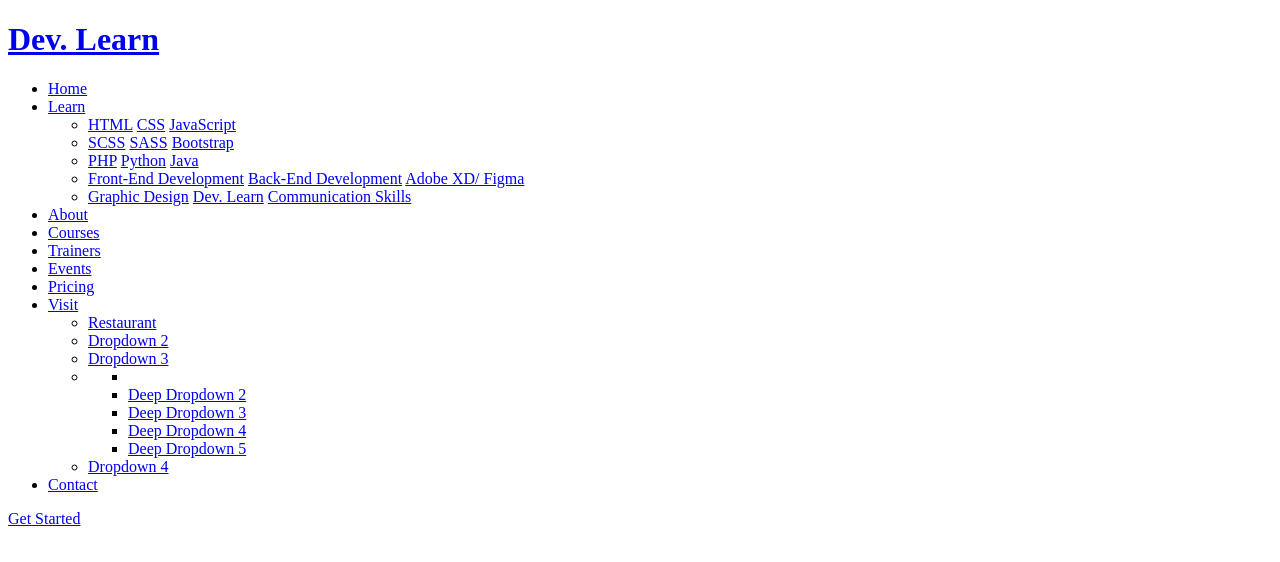
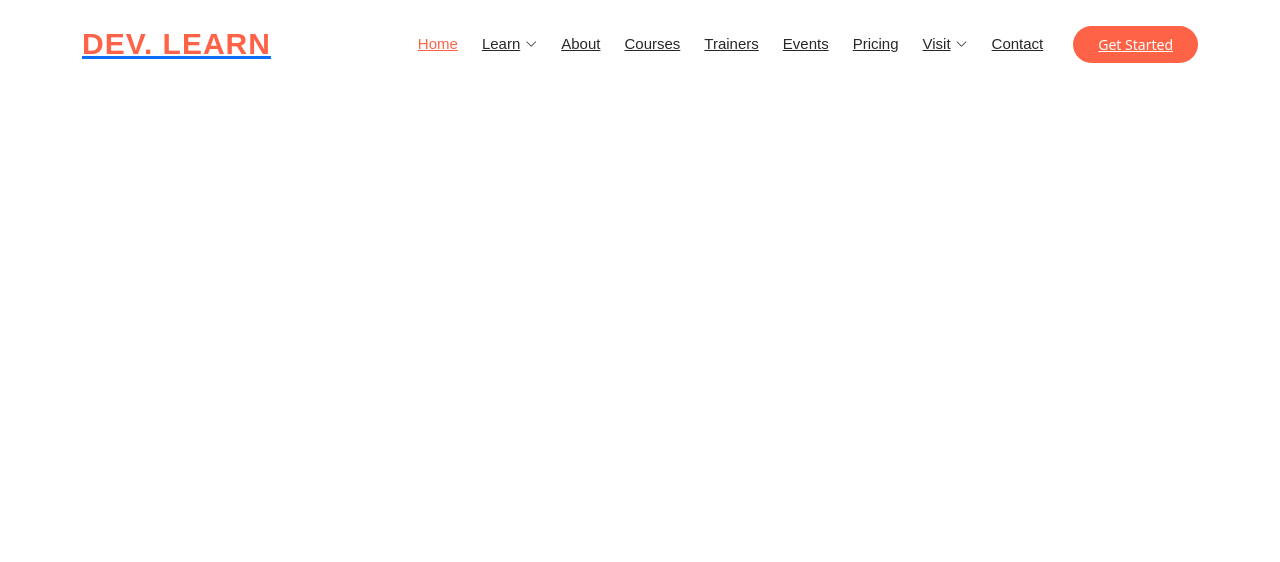
Before and after one commit to nkkwame/dev.-learn, a plain HTML site: page index.html in a window 1280 px wide. Drawn offline with Linux system fonts and the light colour scheme.

Commit message:
same details

```diff
--- a/assets/css/main.css
+++ b/assets/css/main.css
@@ -25,7 +25,7 @@
   --default-color-rgb: 68, 68, 68;
   --heading-color: #37423b;
   --heading-color-rgb: 55, 66, 59;
-  --accent-color: #5fcf80;
+  --accent-color: tomato;
   --accent-color-rgb: 95, 207, 128;
   --contrast-color: #ffffff;
   --contrast-color-rgb: 255, 255, 255;
@@ -34,9 +34,9 @@
 /* Nav Menu Colors */
 :root {
   --nav-color: #272828;
-  --nav-hover-color: #5fcf80;
+  --nav-hover-color: tomato;
   --nav-dropdown-color: #272828;
-  --nav-dropdown-hover-color: #5fcf80;
+  --nav-dropdown-hover-color: tomato;
   --nav-dropdown-background-color: #ffffff;
 }
 
--- a/index.html
+++ b/index.html
@@ -6,9 +6,18 @@
   <meta content="width=device-width, initial-scale=1.0" name="viewport">
   <meta content="" name="wed development">
   <meta content="" name="code , programming">
+  <title>Dev. Learn</title>
 
+  <!-- Main CSS file -->
+  <link rel="stylesheet" href="assets/css/main.css">
 
-  <title>Dev. Learn</title>
+  <link rel="stylesheet" href="assets/vendor/aos/aos.css">
+  <link rel="stylesheet" href="assets/vendor/bootstrap/css/bootstrap-reboot.min.css">
+  <link rel="stylesheet" href="assets/vendor/bootstrap/css/bootstrap.min.css">
+  <link rel="stylesheet" href="assets/vendor/bootstrap-icons/bootstrap-icons.css">
+  <link rel="stylesheet" href="assets/vendor/bootstrap/css/bootstrap-grid.min.css">
+  <link rel="stylesheet" href="assets/vendor/bootstrap/css/bootstrap-reboot.min.css">
+  <link rel="stylesheet" href="assets/vendor/bootstrap/css/bootstrap-utilities.min.css">
 
 
 
@@ -19,6 +28,7 @@
 
           <a href="index.html" class="logo d-flex align-items-center me-auto">
             <!-- Uncomment the line below if you also wish to use an image logo -->
+
             <!-- <img src="assets/img/logo.png" alt=""> -->
             <h1 class="">Dev. Learn</h1>
           </a>
```
